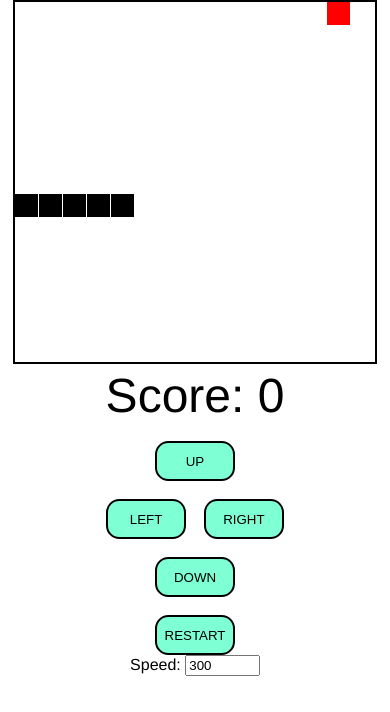
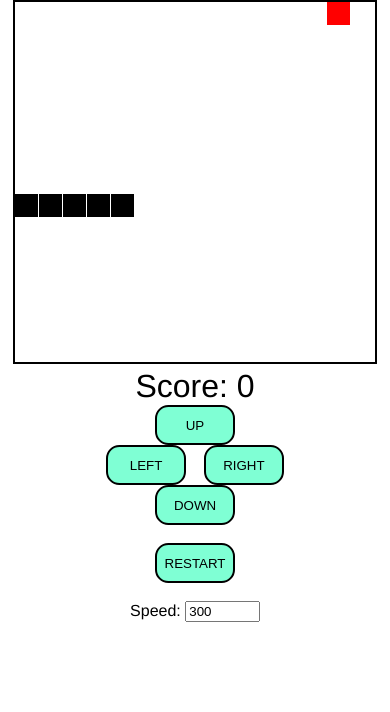
Before and after one commit to fpocastro/snake-game, a plain HTML site: page js/index.html in a window 390 px wide. Drawn offline with Linux system fonts and the light colour scheme.

Commit message:
Fixed mobile version

```diff
--- a/js/snake.css
+++ b/js/snake.css
@@ -9,7 +9,7 @@ canvas {
     border: 2px solid black;
 }
 .score {
-    font-size: 3em;
+    font-size: 2em;
 }
 .game-area{
 
```
Also changed, not shown: js/index.html (+1 -4 lines).
